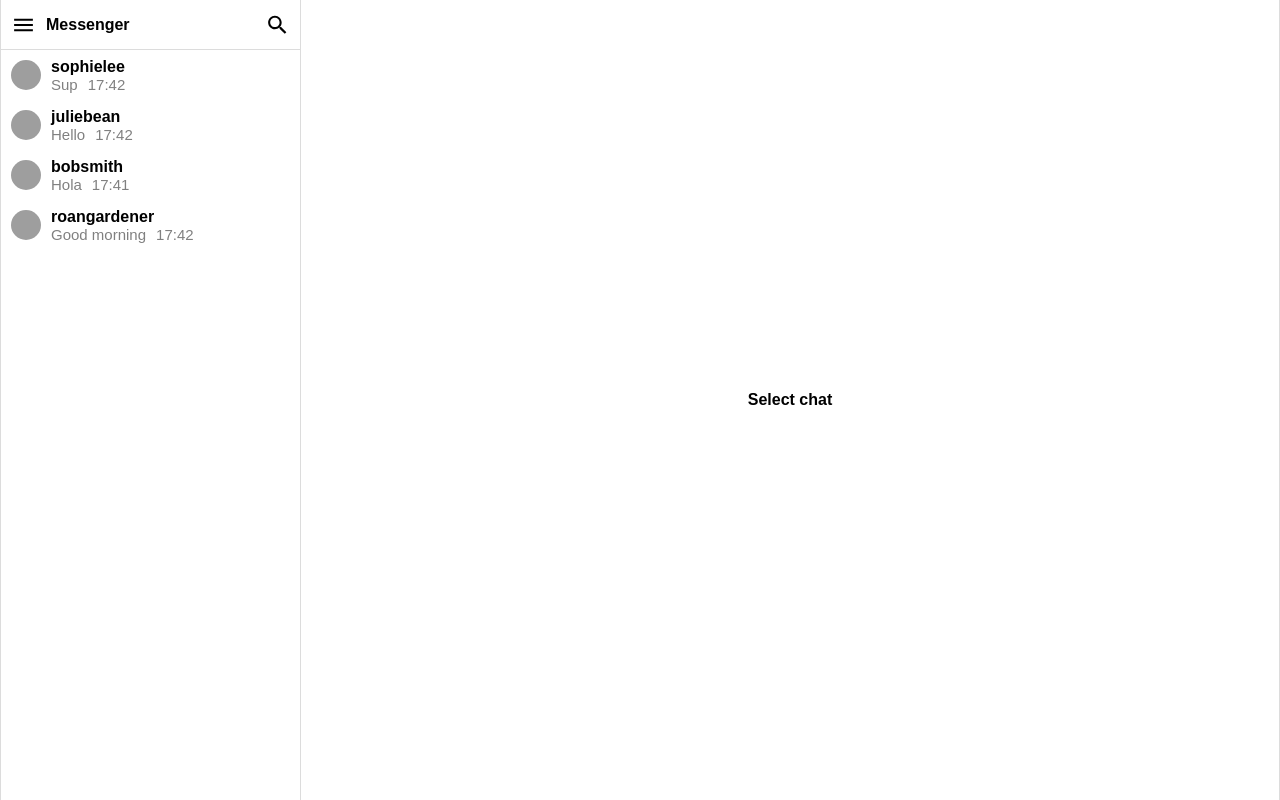
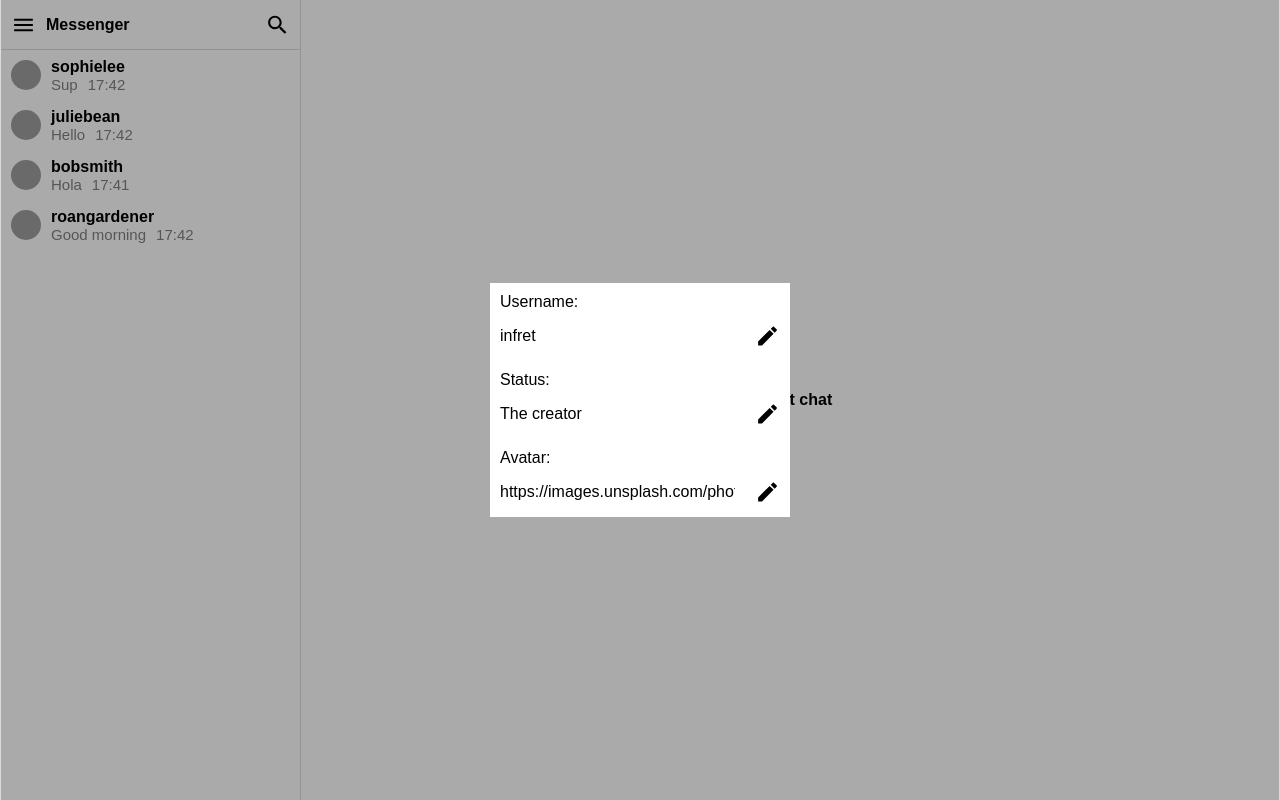
Before and after one commit to infret/vue-messenger, a Vue app: page / in a window 1280 px wide. Built offline with nearby package versions, Linux system fonts and the light colour scheme; grey boxes are pictures that could not be loaded.

Commit message:
Add settings

```diff
--- a/src/components/App.vue
+++ b/src/components/App.vue
@@ -3,6 +3,7 @@
     <Navbar />
     <Chat />
     <Profile />
+    <Settings />
   </main>
 </template>
 
@@ -10,6 +11,7 @@
 import Navbar from './Navbar'
 import Chat from './Chat'
 import Profile from './Profile'
+import Settings from './Settings'
 export default {
   created() {
     window.addEventListener('resize', this.setWidth)
@@ -18,7 +20,7 @@
     window.removeEventListener('resize', this.setWidth)
   },
   name: 'App',
-  components: { Navbar, Chat, Profile },
+  components: { Navbar, Chat, Profile, Settings },
   methods: {
     setWidth() {
       this.$store.state.width = window.innerWidth
@@ -28,6 +30,9 @@
     },
     openProfile(id) {
       this.$store.commit('openProfile', { id })
+    },
+    toggleSettings() {
+      this.$store.commit('toggleSettings')
     },
     getTime(seconds) {
       const time = new Date(seconds * 1000)
@@ -195,6 +200,13 @@
   background-color: #00000055;
 }
 
+.popup {
+  width: 300px;
+  display: flex;
+  flex-direction: column;
+  background-color: white;
+}
+
 @media (min-width: 500px) {
   .mobile {
     display: none;
--- a/src/components/Navbar.vue
+++ b/src/components/Navbar.vue
@@ -40,7 +40,7 @@
     <div v-if="popup" class="overlay" @click="popup = false">
       <div class="menu menu_left">
         <button class="button" @click="$parent.openProfile($store.state.currentId)">Profile</button>
-        <button class="button">Settings</button>
+        <button class="button" @click="$parent.toggleSettings()">Settings</button>
         <button class="button">Add contact</button>
         <button class="button">Logout</button>
       </div>
--- a/src/components/Profile.vue
+++ b/src/components/Profile.vue
@@ -1,6 +1,6 @@
 <template>
   <div v-if="$store.state.openedProfile >= 0" class="overlay" @click="$parent.openProfile(-1)">
-    <div class="profile">
+    <div class="popup">
       <img
         class="avatar_big"
         :src="$store.state.users[$store.state.openedProfile].avatar"
@@ -17,13 +17,7 @@
   </div>
 </template>
 <style scoped>
-.profile {
-  width: 300px;
-  display: flex;
-  flex-direction: column;
-  background-color: white;
-  border: 1px solid gainsboro;
-}
+
 
 .avatar_big {
   height: 300px;
--- /dev/null
+++ b/src/components/Settings.vue
@@ -0,0 +1,40 @@
+<template>
+  <div v-if="$store.state.openedSettings" class="overlay" @click="$parent.toggleSettings()">
+    <div class="popup" @click.stop>
+      <p class="label">Username:</p>
+
+      <form class="form spacer">
+        <input
+          class="input"
+          type="text"
+          v-model="$store.state.users[$store.state.currentId].name"
+        />
+        <img src="../resources/edit.svg" class="button" />
+      </form>
+      <p class="label">Status:</p>
+      <form class="form spacer">
+        <input
+          class="input"
+          type="text"
+          v-model="$store.state.users[$store.state.currentId].status"
+        />
+        <img src="../resources/edit.svg" class="button" />
+      </form>
+      <p class="label">Avatar:</p>
+      <form class="form spacer">
+        <input
+          class="input"
+          type="text"
+          v-model="$store.state.users[$store.state.currentId].avatar"
+        />
+        <img src="../resources/edit.svg" class="button" />
+      </form>
+    </div>
+  </div>
+</template>
+
+<style scoped>
+.label {
+  margin: 10px 0 0 10px;
+}
+</style>
--- a/src/main.js
+++ b/src/main.js
@@ -10,6 +10,7 @@
       currentId: 0,
       companionId: -1,
       openedProfile: -1,
+      openedSettings: true,
       width: window.innerWidth,
       searchMessages: '',
       users: [
@@ -70,6 +71,9 @@
       setCompanion(state, { id }) {
         state.companionId = id
       },
+      toggleSettings(state) {
+        state.openedSettings = !state.openedSettings
+      },
       openProfile(state, { id }) {
         state.openedProfile = id
       },
```
Also changed, not shown: src/resources/edit.svg (added).
